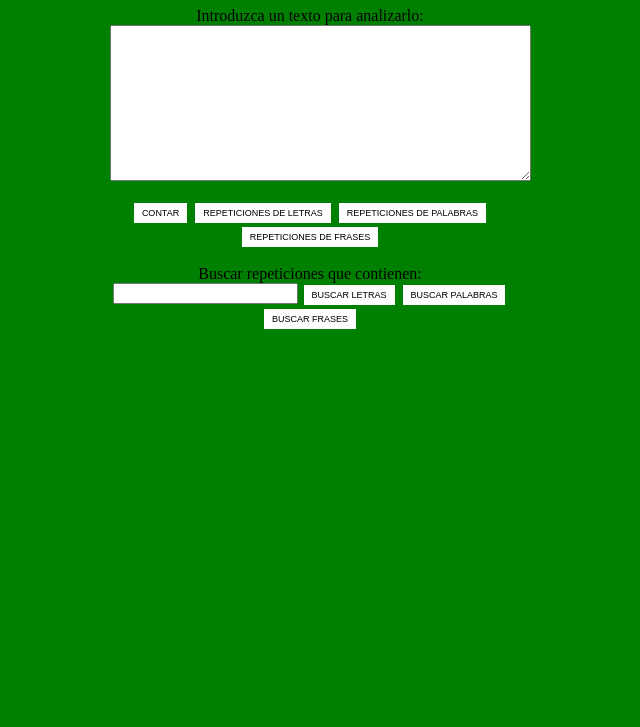
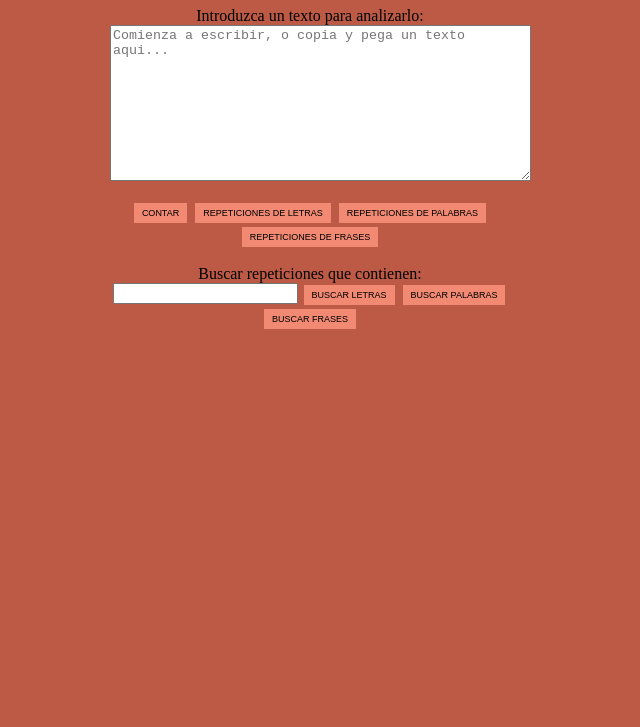
Before and after one commit to diegoodelrio/Entrega_Parcial, a website: page Parcial/MOOC_html_mod6-strings_iteradores_regex_entrega-master/index.html in a window 1280 px wide. Shown: the part 73-800 px from the top of the page, without its empty margins (330-970 px from the left). Drawn offline with Linux system fonts and the light colour scheme.

Commit message:
Terminado

```diff
--- a/Parcial/MOOC_html_mod6-strings_iteradores_regex_entrega-master/estilo.css
+++ b/Parcial/MOOC_html_mod6-strings_iteradores_regex_entrega-master/estilo.css
@@ -1,5 +1,5 @@
 html{
-    background-color: green;
+    background-color: #bc5a45;
 }
 
 body{
@@ -16,7 +16,7 @@ button {
     text-decoration: none;
     margin: 2px;
     color: var(--primary);
-    background: white;
+    background: #f18973;
     border: 1px solid var(--primary);
     height: 20px;
     font-size: 9px;
@@ -27,5 +27,5 @@ button {
 }
 
 button:hover{
-    background-color:rgb(216, 206, 168);
+    background-color:white;
 }
--- a/Parcial/MOOC_html_mod6-strings_iteradores_regex_entrega-master/index.html
+++ b/Parcial/MOOC_html_mod6-strings_iteradores_regex_entrega-master/index.html
@@ -14,7 +14,7 @@
   </h1>
 
   Introduzca un texto para analizarlo:<br>
-  <textarea rows=10 cols=50 id="text" name="text"></textarea>
+  <textarea rows=10 cols=50 id="text" name="text" placeholder="Comienza a escribir, o copia y pega un texto aqui..."></textarea>
 
   <p>
     <button class="count" >Contar</button><!-- TODO-->
```
